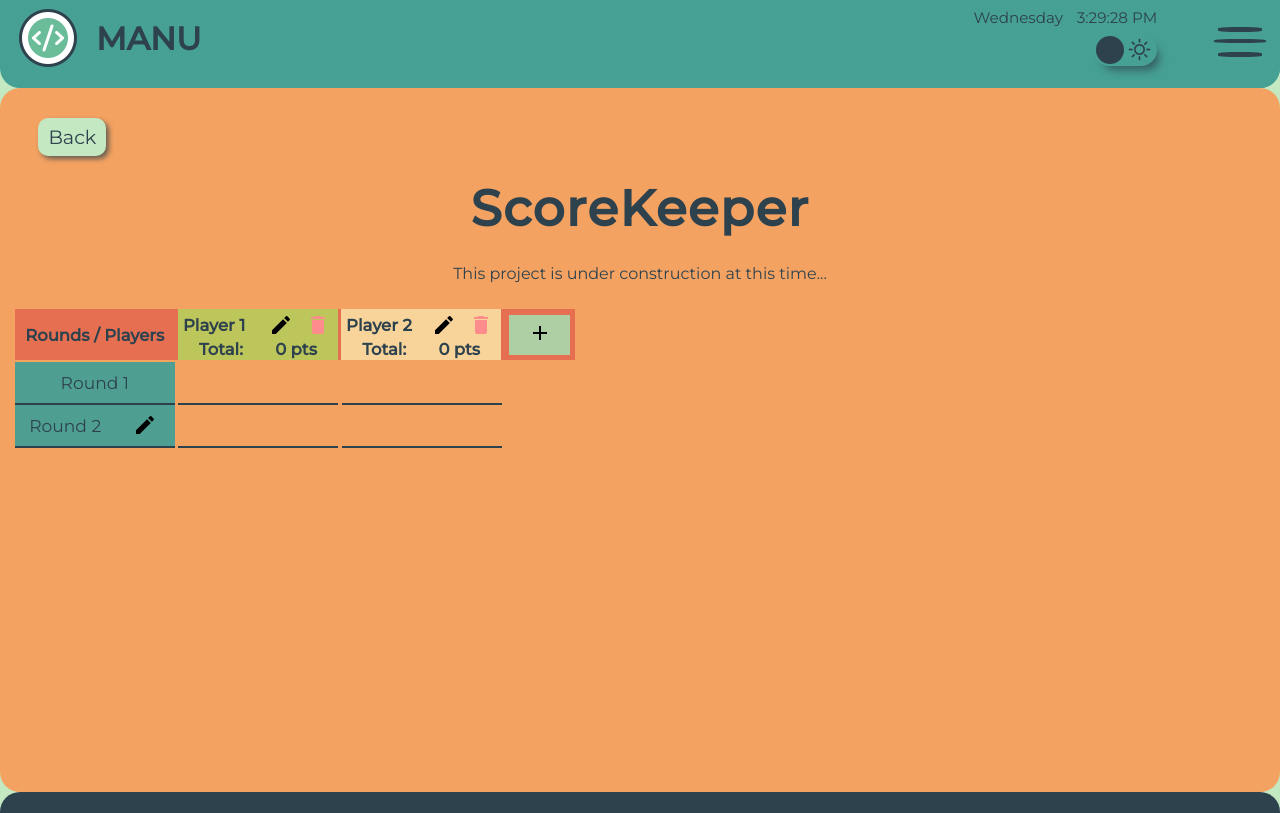
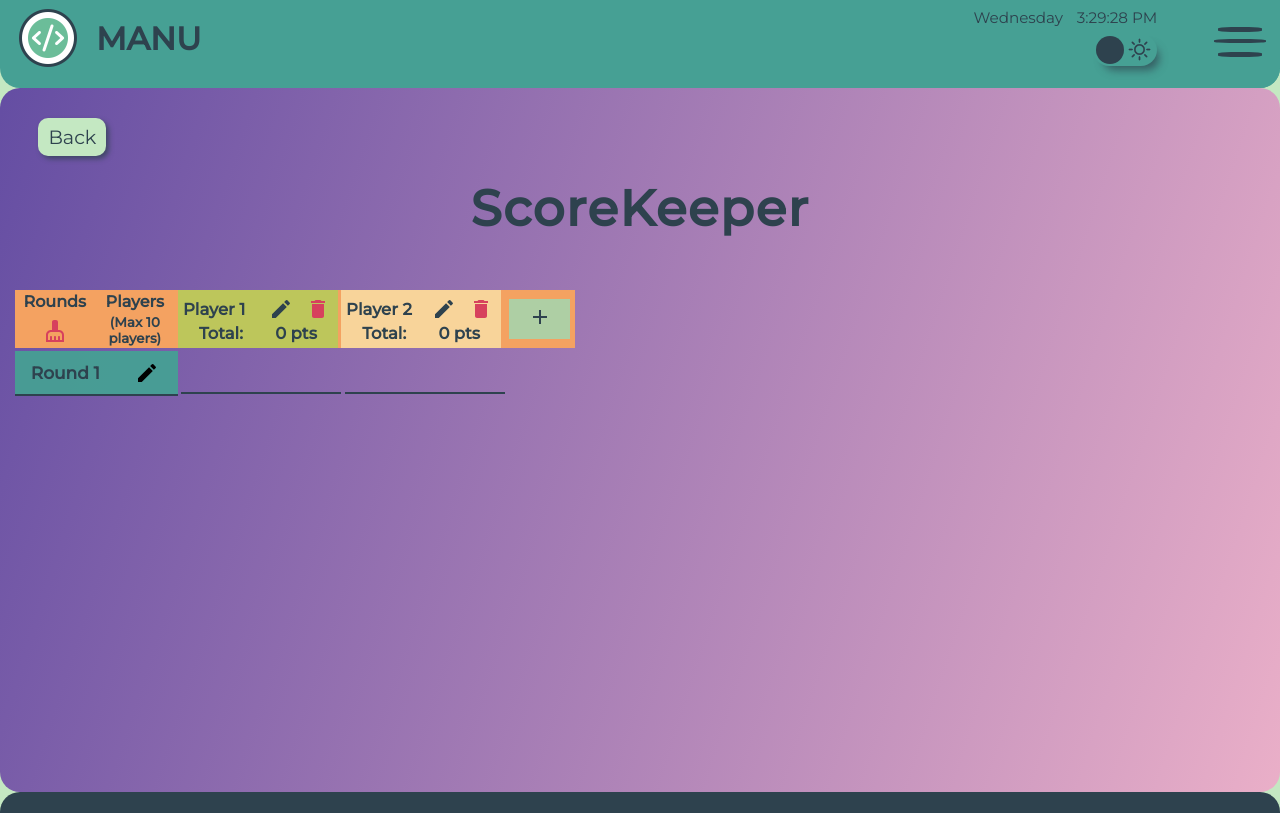
Before and after one commit to cmanu07/mysite, a React (Create React App) app: page /projects/scorekepper in a window 1280 px wide. Shown: the top 813 px of the page. Built offline with nearby package versions, Linux system fonts and the light colour scheme.

Commit message:
scoreKeeper final update

```diff
--- a/src/components/Projects/ECommerce Store/ECommerce.js
+++ b/src/components/Projects/ECommerce Store/ECommerce.js
@@ -1,4 +1,5 @@
 import React, { useState } from 'react';
+import ThreeDRotationIcon from '@mui/icons-material/ThreeDRotation';
 import Spline from '@splinetool/react-spline';
 import PropagateLoader from 'react-spinners/PropagateLoader';
 
@@ -16,6 +17,7 @@ const E_Commerce = () => {
               scene="https://prod.spline.design/rFOCt4DBPNRtzXLq/scene.splinecode"
       />
       <div>
+        <ThreeDRotationIcon className='e-commerce-3d-icon' sx={{fontSize: 46}}/>
         <h2>E-Commerce Store</h2>
         <BackButton/>
         <p>This project is under construction at this time...</p>
--- /dev/null
+++ b/src/components/Projects/ScoreKepper/ScoreKepPopup/ScoreKepPopup.css
@@ -0,0 +1,71 @@
+@media (width < 786px) {
+    .popup-main {
+        max-width: calc(100% - 4em);
+    }
+}
+
+.popup {
+    position: fixed;
+    z-index: 3;
+    top: 0;
+    left: 0;
+    width: 100%;
+    height: 100vh;
+    background-color: rgba(0, 0, 0, 0.4);
+    backdrop-filter: blur(6px);
+    display: flex;
+    justify-content: center;
+    align-items: center;
+    transition: 0.3s;
+}
+.popup-main {
+    position: relative;
+    display: flex;
+    flex-direction: column;
+    align-items: center;
+    justify-content: space-around;
+    padding: 1.5em;
+    width: 30em;
+    height: 12em;
+    border-radius: 20px;
+    background-color: var(--myDarkBlue);
+    color: var(--myWhite);
+}
+.popup-main h5 {
+    height: 2em;
+    font-size: 24px;
+    text-align: center;
+}
+.popup-main div {
+    width: 18em;
+    height: 3em;
+    border: none;
+    display: flex;
+    align-items: center;
+    justify-content: space-between;
+}
+.popup-main-yes-button, .popup-main-no-button {
+    border: none;
+    height: 70%;
+    width: 6rem;
+    font-size: larger;
+    font-weight: 600;
+    color: var(--myWhite);
+    border-radius: 20px;
+    transition: all ease .3s;
+}
+.popup-main-yes-button {
+    background: #D7415D;
+}
+.popup-main-no-button {
+    background: var(--myGreen-1);
+}
+.popup-main-yes-button:hover, .popup-main-no-button:hover {
+    cursor: pointer;
+    opacity: 0.7;
+}
+.popup-close-button {
+    position: absolute;
+    top: 1em;
+    right: 1em;
+}
--- /dev/null
+++ b/src/components/Projects/ScoreKepper/ScoreKepPopup/ScoreKepPopup.js
@@ -0,0 +1,20 @@
+import React from 'react'
+
+import './ScoreKepPopup.css'
+
+const ScoreKepPopup = (props) => {
+
+  return (props.trigger) ? (
+    <section className='popup'>
+        <div className='popup-main'>
+            <h5>{ props.popupText }</h5>
+            <div>
+              <button className='popup-main-yes-button' onClick={() => props.setPopup(false) & props.setPopupResponse(1)}>YES</button>
+              <button className='popup-main-no-button' onClick={() => props.setPopup(false) & props.setPopupResponse(0)}>NO</button>
+            </div>
+        </div>
+    </section>
+  ) : ""
+}
+
+export default ScoreKepPopup
--- a/src/components/Projects/ScoreKepper/ScoreKepper.css
+++ b/src/components/Projects/ScoreKepper/ScoreKepper.css
@@ -15,7 +15,7 @@
     flex-direction: column;
     align-items: center;
     border-radius: 20px;
-    background: #F4A261;
+    background: linear-gradient(108.08deg, #654EA3 0.53%, #EAAFC8 100%);;
 }
 #false .scorekepper-main p {
     text-align: center;
@@ -48,24 +48,24 @@
 }
 
 #false .scorekepper-main table tbody {
-    height: 2.8em;
+    height: 2em;
     width: 100%;
     border-right: solid 2px var(--myBlackGreen);
     border-bottom: solid 2px var(--myBlackGreen);
 }
 #true .scorekepper-main table tbody {
-    height: 2.8em;
+    height: 2em;
     width: 100%;
     border-right: solid 2px var(--myGreen-3);
     border-bottom: solid 2px var(--myGreen-3);
 }
 #false .scorekepper-main table thead {
-    height: 3.2em;
+    height: 3.6em;
     width: 100%;
-    background: #E76F51;
+    background: #F4A261;
 }
 #true .scorekepper-main table thead {
-    height: 3.2em;
+    height: 3.6em;
     width: 100%;
     background: #2A9D8F;
 }
@@ -94,24 +94,124 @@
 .table-head-row-p {
     justify-content: space-around;
 }
+.table-head-row form {
+    display: flex;
+}
+.table-head-row-add {
+    width: 4.4em;
+    display: flex;
+    align-items: center;
+    justify-content: space-around;
+    padding: 0 0.3em;
+}
+.table-head-row input {
+    width: 70%;
+    background: transparent;
+    border: none;
+    color: var(--myBlackGreen);
+    font-size: large;
+}
+.table-head-row div {
+    display: flex;
+}
+.table-head-row button {
+    background: transparent;
+    width: 1.9rem;
+    height: 1.8rem;
+    margin-left: 0.5em;
+    color: var(--myBlackGreen);
+    border: none;
+    display: flex;
+    align-items: center;
+    justify-content: center;
+    transition: all ease .3s;
+}
+.table-head-row button:hover {
+    cursor: pointer;
+    background: #E76F51;
+}
+.table-head-row-add-button {
+    height: 3em;
+    width: 100%;
+    background: var(--myGreen-3);
+    border: none;
+    color: var(--myBlackGreen);
+    transition: all ease .3s;
+}
+.table-head-row-add-button:hover {
+    cursor: pointer;
+    background: var(--myGreen-2);
+}
+.table-head-row-div-button {
+    color: #D7415D;
+    transition: all ease .3s;
+}
+.table-head-row-div-button:hover {
+    color: var(--myBlackGreen);
+}
+.table-head-row-header {
+    width: 10rem;
+    display: flex;
+    align-items: center;
+    justify-content: center;
+}
+.table-head-row-header div {
+    width: 50%;
+    height: 100%;
+    display: flex;
+    flex-direction: column;
+    align-items: center;
+    justify-content: space-around;
+}
+.table-head-row-header button {
+    width: 50%;
+    height: 50%;
+    display: flex;
+    align-items: center;
+    justify-content: center;
+    border: none;
+    color: #D7415D;
+    background: transparent;
+    transition: all ease .3s;
+}
+.table-head-row-header button:hover {
+    cursor: pointer;
+    background: #E76F51;
+    color: var(--myBlackGreen);
+}
+.table-head-row-header-p {
+    font-size: smaller;
+}
 .table-body-row {
     width: 100%;
-    height: 2.5em;
+    height: 2.8rem;
     display: flex;
     align-items: center;
     font-size: calc(12px + 0.4vw);
     padding: 0;
     gap: 0.2em;
 }
-#false .table-body-row-header {
-    background: var(--myHeaderGreen2);
+.table-body-row-round {
+    width: 10.2rem;
+    height: 2.8rem;
+    margin-top: 0.2em;
     border-bottom: 2px solid var(--myBlackGreen);
 }
-#true .table-body-row-header {
+#false .table-body-row-round p {
     background: var(--myHeaderGreen2);
-    border-bottom: 2px solid var(--myGreen-2);
+    height: 100%;
+    display: flex;
+    justify-content: space-around;
+    align-items: center;
 }
-.table-body-row-header button {
+#true .table-body-row-round p {
+    background: var(--myHeaderGreen2);
+    height: 100%;
+    display: flex;
+    justify-content: space-around;
+    align-items: center;
+}
+.table-body-row-round p button {
     border: none;
     background: transparent;
     width: 1.9rem;
@@ -121,10 +221,11 @@
     align-items: center;
     justify-content: center;
 }
-.table-body-row-header button:hover {
+.table-body-row-round p button:hover {
     cursor: pointer;
     background: #E76F51;
 }
+
 #false .table-body-row td {
     width: 10rem;
     height: 100%;
@@ -156,49 +257,3 @@
 .table-body-row input:focus {
     text-align: center;
 }
-.table-head-row form {
-    display: flex;
-}
-.table-head-row-add {
-    width: 4.4em;
-    display: flex;
-    align-items: center;
-    justify-content: space-around;
-    padding: 0 0.3em;
-}
-.table-head-row input {
-    width: 70%;
-    background: transparent;
-    border: none;
-    color: var(--myBlackGreen);
-    font-size: large;
-}
-.table-head-row div {
-    display: flex;
-}
-.table-head-row button {
-    background: transparent;
-    width: 1.9rem;
-    height: 1.8rem;
-    margin-left: 0.5em;
-    border: none;
-    display: flex;
-    align-items: center;
-    justify-content: center;
-    transition: all ease .3s;
-}
-.table-head-row button:hover {
-    cursor: pointer;
-    background: #E76F51;
-}
-.table-head-row-add-button {
-    height: 3em;
-    width: 100%;
-    background: var(--myGreen-3);
-    border: none;
-    transition: all ease .3s;
-}
-.table-head-row-add-button:hover {
-    cursor: pointer;
-    background: var(--myGreen-2);
-}
--- a/src/components/Projects/ScoreKepper/ScoreKepper.js
+++ b/src/components/Projects/ScoreKepper/ScoreKepper.js
@@ -2,12 +2,14 @@ import React, { useEffect, useState } from 'react'
 
 import BackButton from '../../Main/BackButton/BackButton'
 import PlayerCol from './PlayerCol';
+import ScoreKepPopup from './ScoreKepPopup/ScoreKepPopup';
 
 import EditIcon from '@mui/icons-material/Edit';
 import CheckIcon from '@mui/icons-material/Check';
 import CloseIcon from '@mui/icons-material/Close';
 import DeleteIcon from '@mui/icons-material/Delete';
 import AddIcon from '@mui/icons-material/Add';
+import CleaningServicesIcon from '@mui/icons-material/CleaningServices';
 import { motion } from 'framer-motion'
 
 import './ScoreKepper.css'
@@ -16,18 +18,26 @@ import { playersList } from '../../constants'
 
 const ScoreKepper = () => {
 
+  const [clearRoundsPopup, setClearRoundsPopup] = useState(false)
+  const [clearRoundsPopupResponse, setClearRoundsPopupResponse] = useState('')
   const [players, setPlayers] = useState(() => {
     const initValue = JSON.parse(localStorage.getItem('players-list'))
-    return initValue || playersList.map((player, index) => ({...player, id: index + 1, rowColor: index % 2 !== 0 ? '#F8D49A' : '#BDC65B'}))
+    return initValue || playersList.map((player, index) => ({...player,
+                                                        id: index + 1,
+                                                        rowColor: index % 2 !== 0 ? '#F8D49A' : '#BDC65B',
+                                                        }))
   })
   const [nrOfPlayers, setNrOfPlayers] = useState(() => players.length)
-  // const [playerRoundScore, setPlayerRoundScore] = useState(() => 0)
+  const [rounds, setRounds] = useState(() => {
+    const initValue = JSON.parse(localStorage.getItem('rounds-list'))
+    return initValue || [{roundId: 1, roundName: 'Round 1'}]
+  })
   const [idPlayerToEdit, setIdPlayerToEdit] = useState(() => null)
   const [editPlayerName, setEditPlayerName] = useState({
         id: '',
         playerName: '',
         rowColor: '',
-        playerRoundScore: '',
+        playerRoundScore: [''],
         totalScore: ''
   })
   const [idPlayerScoreToEdit, setIdPlayerScoreToEdit] = useState(() => null)
@@ -35,21 +45,19 @@ const ScoreKepper = () => {
       id: '',
       playerName: '',
       rowColor: '',
-      playerRoundScore: '',
+      playerRoundScore: [''],
       totalScore: ''
   })
-
-  const [rounds, setRounds] = useState(() => [{roundId: 1, roundName: 'Round 1', playerRoundScore: ''}, {roundId: 2, roundName: 'Round 2', playerRoundScore: ''}])
   const [roundToEdit, setRoundToEdit] = useState(() => null)
 
-
+// edit, delete and add players functions
   const handleAddPlayer = (e) => {
     e.preventDefault()
     if (players.length === 10) return
     let newPlayer = {
       playerName: `Player ${nrOfPlayers + 1}`,
       rowColor: '',
-      playerRoundScore: '',
+      playerRoundScore: players.length === 1 ? [''] : Array.from(Array(players.length).keys()).fill('', 0, players.length),
       totalScore: 0,
       id: nrOfPlayers + 1
     }
@@ -72,13 +80,13 @@ const ScoreKepper = () => {
     newPlayerName[fieldName] = fieldValue
     setEditPlayerName(newPlayerName)
   }
-  const saveEditedPlayerName = (e) => {
+  const saveEditedPlayerName = (e, player) => {
     e.preventDefault()
     const editedPN = {
       playerName: editPlayerName.playerName,
       rowColor: idPlayerToEdit % 2 === 0 ? '#F8D49A' : '#BDC65B',
-      playerRoundScore: '',
-      totalScore: 0,
+      playerRoundScore: player.playerRoundScore[0] === '' && player.playerRoundScore.length === 1 ? editPlayerScore.playerRoundScore : player.playerRoundScore.fill('', player.playerRoundScore.length - 1),
+      totalScore: player.totalScore,
       id: idPlayerToEdit
     }
     const newPlayerList = [...players]
@@ -95,19 +103,31 @@ const ScoreKepper = () => {
     const index = players.findIndex(player => player.id === playerID)
     newPlayerList.splice(index, 1)
     setPlayers(newPlayerList.map((player, index) => ({...player, rowColor: index % 2 !== 0 ? '#F8D49A' : '#BDC65B',id: index + 1})))
+    if (newPlayerList.length === 0) setRounds([{roundId: 1, roundName: 'Round 1'}])
   }
 
+// edit rounds functions
+  const handleClearRounds = (e) => {
+    e.preventDefault()
+    setClearRoundsPopup(true)
+  }
   const handleEditRowScore = (e, round) => {
     e.preventDefault()
     setRoundToEdit(round.roundId)
   }
+
+//edit and saving players scores functions
   const handleEditedPlayerScore = (e, player) => {
     e.preventDefault()
     setIdPlayerScoreToEdit(player.id)
-    const fieldName = e.target.getAttribute('name')
     const fieldValue = e.target.value
-    const newScore = {...editPlayerScore}
-    newScore[fieldName] = +fieldValue
+    const newScore = {
+      id: player.id,
+      playerName: player.playerName,
+      rowColor: player.rowColor,
+      playerRoundScore: [+fieldValue],
+      totalScore: player.totalScore
+    }
     setEditPlayerScore(newScore)
   }
   const handleSavePlayerScore = (e, player, round) => {
@@ -115,59 +135,81 @@ const ScoreKepper = () => {
     const editedPS = {
       playerName: player.playerName,
       rowColor: player.rowColor,
-      playerRoundScore: editPlayerScore.playerRoundScore,
-      totalScore: player.totalScore + editPlayerScore.playerRoundScore,
+      playerRoundScore: player.playerRoundScore[0] === '' && player.playerRoundScore.length === 1 ? editPlayerScore.playerRoundScore : player.playerRoundScore.fill(editPlayerScore.playerRoundScore[0], player.playerRoundScore.length - 1),
+      totalScore: player.totalScore + editPlayerScore.playerRoundScore[editPlayerScore.playerRoundScore.length - 1],
       id: idPlayerScoreToEdit
     }
-    const newPlayerList = [...players]
+    const newPlayersList = [...players]
     const index = players.findIndex(player => player.id === idPlayerScoreToEdit)
-    newPlayerList[index] = editedPS
+    newPlayersList[index] = editedPS
+    setPlayers(newPlayersList)
     if (round.roundId === roundToEdit) {
-      setPlayers(newPlayerList)
       const editedRound = {
         roundId: roundToEdit,
         roundName: `Round ${roundToEdit}`,
-        playerRoundScore: editPlayerScore.playerRoundScore
       }
       const newRoundsList = [...rounds]
       const index = rounds.findIndex(round => round.roundId === roundToEdit)
       newRoundsList[index] = editedRound
       setRounds(newRoundsList)
     }
-    if (newPlayerList.every(({playerRoundScore}) => typeof playerRoundScore === 'number')) {
+    if (newPlayersList.every(({playerRoundScore}) => {
+      let lastPlayerScore = playerRoundScore[playerRoundScore.length - 1]
+      return typeof lastPlayerScore === 'number'
+    })) {
       const newRound = {
         roundId: rounds.length + 1,
         roundName: `Round ${rounds.length + 1}`,
-        playerRoundScore: ''
       }
       const newRoundsList = [...rounds, newRound]
       setRounds(newRoundsList)
       setRoundToEdit(null)
-      setPlayers(newPlayerList.map(player => ({...player, playerRoundScore: ''})))
+      const newPRScore = ''
+      setPlayers(newPlayersList.map(player => ({...player, playerRoundScore: [...player.playerRoundScore, newPRScore]})))
     }
   }
+
 
   useEffect(() => {
     setNrOfPlayers(players.length)
     localStorage.setItem('players-list', JSON.stringify(players))
-  }, [players])
+    localStorage.setItem('rounds-list', JSON.stringify(rounds))
+    if (clearRoundsPopupResponse === 1) {
+      setRounds([{roundId: 1, roundName: 'Round 1'}])
+      setPlayers(players.map(player => ({...player, playerRoundScore: [''], totalScore: 0})))
+    }
+    setClearRoundsPopupResponse(0)
+  }, [players, rounds, clearRoundsPopupResponse])
 
   return (
     <section className='scorekepper-main'>
         <h2>ScoreKeeper</h2>
         <BackButton/>
-        <p>This project is under construction at this time...</p>
+        <ScoreKepPopup trigger={clearRoundsPopup}
+                        setPopup={setClearRoundsPopup}
+                        setPopupResponse={setClearRoundsPopupResponse}
+                        popupText={'Are you sure you want to clear this game?'}
+        />
         <main>
           <table>
             <thead>
               <tr>
-                <th className='table-head-row'>Rounds / Players</th>
+                <th className='table-head-row-header'>
+                  <div>
+                    <p>Rounds</p>
+                    <button onClick={handleClearRounds}><CleaningServicesIcon/></button>
+                  </div>
+                  <div>
+                    <p>Players</p>
+                    <p className='table-head-row-header-p'>(Max 10 players)</p>
+                  </div>
+                </th>
                 {
                   players ? players.sort((a,b) => {
                     return b.totalScore - a.totalScore
                   })
                   .map(player => {
-                    return  <motion.th className='table-head-row' style={{backgroundColor: `${player.rowColor}`}} key={player.id}
+                    return  <motion.th className='table-head-row' scope='col' style={{backgroundColor: `${player.rowColor}`}} key={player.id}
                                         initial={{x:'-200px'}} animate={{x: 0}} transition={{type: 'spring', duration: 0.5}}
                             >
                                 {
@@ -177,12 +219,12 @@ const ScoreKepper = () => {
                                       <p>{player.playerName}</p>
                                       <div>
                                         <button type='button' onClick={e => handleEditFunction(e, player)}><EditIcon/></button>
-                                        <button type='button' onClick={() => handleDeleteFunction(player.id)}><DeleteIcon style={{color: '#FE8C8C'}}/></button>
+                                        <button type='button'  onClick={() => handleDeleteFunction(player.id)}><DeleteIcon className='table-head-row-div-button'/></button>
                                       </div>
                                     </div>
                                     <p className='table-head-row-p'>Total: <span>{player.totalScore} pts</span></p>
                                   </>                          :
-                                  <form onSubmit={saveEditedPlayerName}>
+                                  <form onSubmit={(e) => saveEditedPlayerName(e,player)}>
                                     <PlayerCol
                                       editPlayerName={editPlayerName}
                                       handleEditedPlayerName={handleEditedPlayerName}
@@ -204,39 +246,44 @@ const ScoreKepper = () => {
                 }
               </tr>
             </thead>
-
-
             <tbody>
                 {
                     rounds ? rounds.map((round) => {
                         return <tr className='table-body-row' key={round.roundId}>
-                                <td className='table-body-row-header'>
+                                <th className='table-body-row-round' key={round.roundId} scope='row' >
+                                  <p>
                                       {round.roundName}
                                       {
                                         round.roundId === rounds.length ?
-                                                <button type='button' onClick={e => handleEditRowScore(e,round)}><EditIcon/></button>
+                                                  <button type='button' onClick={e => handleEditRowScore(e, round)}><EditIcon/></button>
                                                                       : ''
                                       }
-                                </td>
+                                  </p>
+                                </th>
                                 {
-                                  nrOfPlayers ? players.map(scoreInput => {
-                                    return <td key={scoreInput.id}>
+                                  nrOfPlayers ? players.map(playerScoreInput => {
+                                    let roundScore;
+                                    for (let [ind, val] of playerScoreInput.playerRoundScore.entries()) {
+                                      if (ind + 1 === round.roundId) roundScore = val
+                                    }
+                                      return <td key={playerScoreInput.id}>
                                               {
-                                                typeof scoreInput.playerRoundScore === 'string' && roundToEdit === round.roundId ?
-                                                    <form onSubmit={(e) => handleSavePlayerScore(e, scoreInput, round)}>
+                                                typeof roundScore === 'string' && roundToEdit === round.roundId ?
+                                                    <form onSubmit={(e) => handleSavePlayerScore(e, playerScoreInput, round)}>
                                                       <input type='number'
                                                               name='playerRoundScore'
+                                                              required
                                                               value={editPlayerScore.rScore}
-                                                              onChange={e => handleEditedPlayerScore(e, scoreInput)}
+                                                              onChange={e => handleEditedPlayerScore(e, playerScoreInput)}
                                                       />
-                                                    </form>                        :
-                                                        <p>{round.playerRoundScore}</p>
+                                                    </form>                                           :
+                                                roundScore
                                               }
                                             </td>
-                                  })          : ''
+                                    })        : ''
                                 }
                               </tr>
-                      })      : ''
+                      }) : ''
                 }
             </tbody>
           </table>
--- a/src/components/constants.js
+++ b/src/components/constants.js
@@ -121,13 +121,13 @@ export const playersList = [
     {
         playerName: 'Player 1',
         rowColor: '#BDC65B',
-        playerRoundScore: '',
+        playerRoundScore: [''],
         totalScore: 0
     },
     {
         playerName: 'Player 2',
         rowColor: '#F8D49A',
-        playerRoundScore: '',
+        playerRoundScore: [''],
         totalScore: 0
     }
 ]
```
Also changed, not shown: src/components/Projects/ECommerce Store/ECommerce.css (+12 -0 lines), 1 other file (tests, documents, lock files or other folders). Lines whose indentation alone changed are shown as unchanged.
